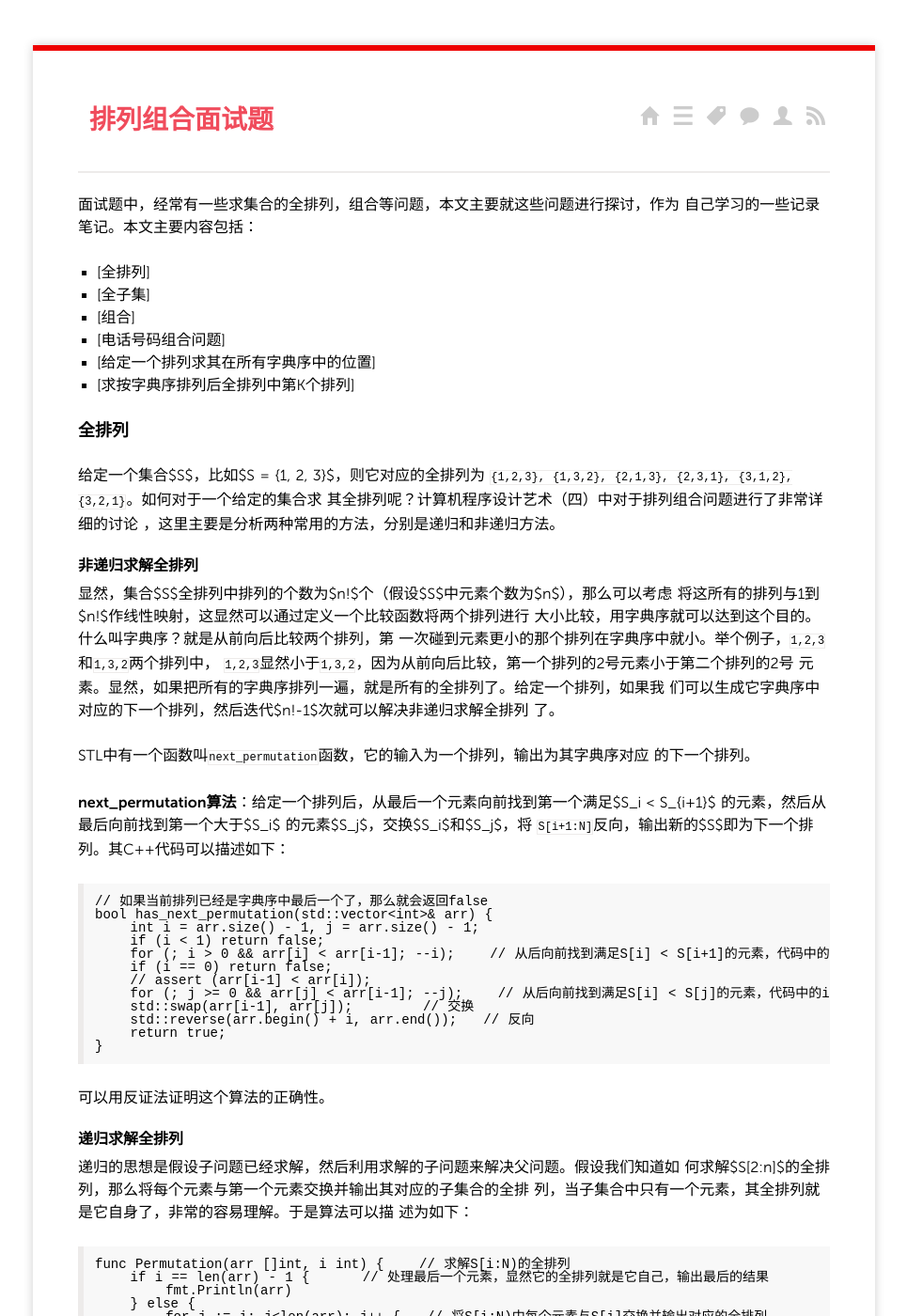
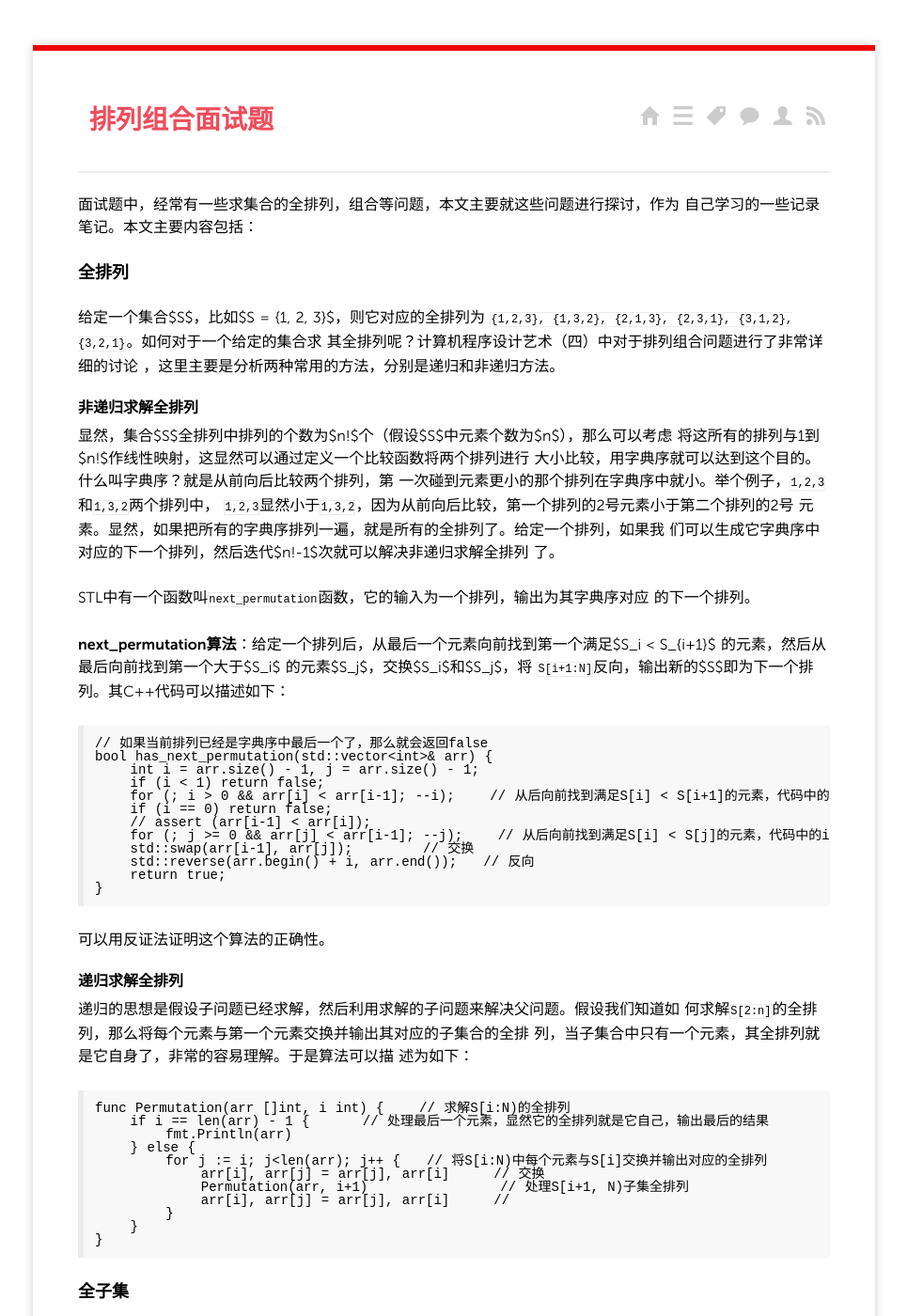
Before and after one commit to JiaxiangZheng/octman, a Jekyll site: the page built from _posts/2013/2013-10-10-permutation.md, in a window 1280 px wide and 1400 px high. Shown: the whole window at 94% size, without its empty margins (157-1122 px from the left). Built offline with Jekyll 4.4.1, drawn with Linux system fonts in a browser that asks for light colours; Markdown is read by kramdown in place of the engine named in the settings; comment, search, counter and statistics services are not loaded; some of the changed text lies outside the part shown.

Commit message:
fixed the build error for permutation article

```diff
--- a/_config.yml
+++ b/_config.yml
@@ -1,4 +1,4 @@
-markdown: maruku
+markdown: kramdown
 baseurl: /
 permalink: /:year/:month/:title/
 url: http://octman.com
--- a/_layouts/post.html
+++ b/_layouts/post.html
@@ -1,7 +1,6 @@
 ---
 layout: default
 ---
-
 <section class="post">
 {{ content }}
 </section>
@@ -55,3 +54,6 @@
   });
 })
 </script>
+
+<script type="text/javascript" src="http://cdn.mathjax.org/mathjax/latest/MathJax.js?config=TeX-AMS-MML_HTMLorMML">
+</script>
--- a/_posts/2013/2013-10-10-permutation.md
+++ b/_posts/2013/2013-10-10-permutation.md
@@ -11,13 +11,6 @@
 
 面试题中，经常有一些求集合的全排列，组合等问题，本文主要就这些问题进行探讨，作为
 自己学习的一些记录笔记。本文主要内容包括：
-
-* [全排列]
-* [全子集]
-* [组合]
-* [电话号码组合问题]
-* [给定一个排列求其在所有字典序中的位置]
-* [求按字典序排列后全排列中第K个排列]
 
 ### 全排列
 
@@ -62,7 +55,7 @@
 #### 递归求解全排列
 
 递归的思想是假设子问题已经求解，然后利用求解的子问题来解决父问题。假设我们知道如
-何求解$S[2:n]$的全排列，那么将每个元素与第一个元素交换并输出其对应的子集合的全排
+何求解`S[2:n]`的全排列，那么将每个元素与第一个元素交换并输出其对应的子集合的全排
 列，当子集合中只有一个元素，其全排列就是它自身了，非常的容易理解。于是算法可以描
 述为如下：
 
@@ -172,9 +165,9 @@
 
 * * *
 下面是两个比较有趣的问题，可以看作是两个相反的问题，但是思路上却可以相互借鉴。
-为了叙述的方便性，我们假设$K\in[0, N!)$，其中$N$ 表示排列中元素的个数，并假设集
-排列中元素全在$[0, N)$之间，如果不是在这之间，我们可以通过大小比较将这些元素与
-$[0, N)$作一个映射。
+为了叙述的方便性，我们假设`K\in[0, N!)`，其中$N$表示排列中元素的个数，并假设集
+排列中元素全在`[0, N)`之间，如果不是在这之间，我们可以通过大小比较将这些元素与
+`[0, N)`作一个映射。
 
 ### 给定一个排列求其在所有字典序中的位置
 
@@ -243,7 +236,6 @@
                 rest[i]++;
             ans.push_back(rest[i]);
         }
-
         return ans;
     }
 
```
